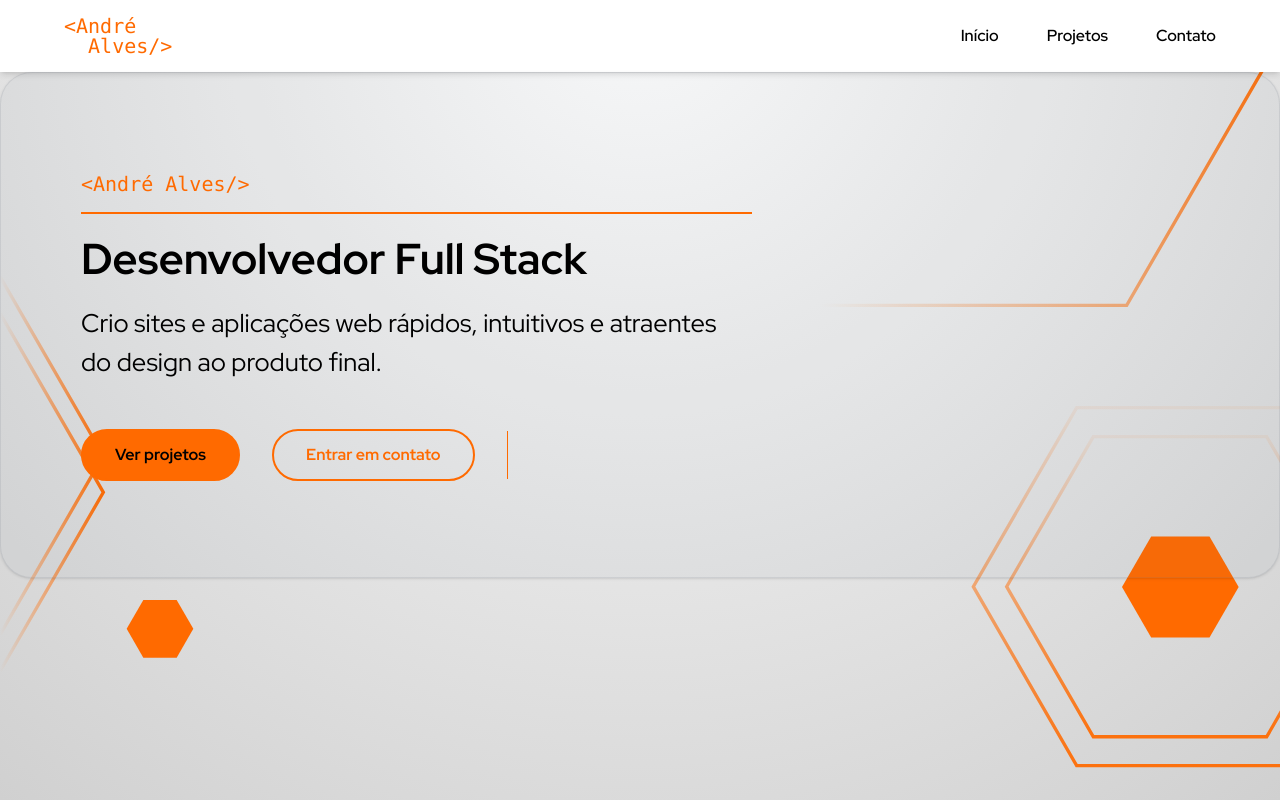
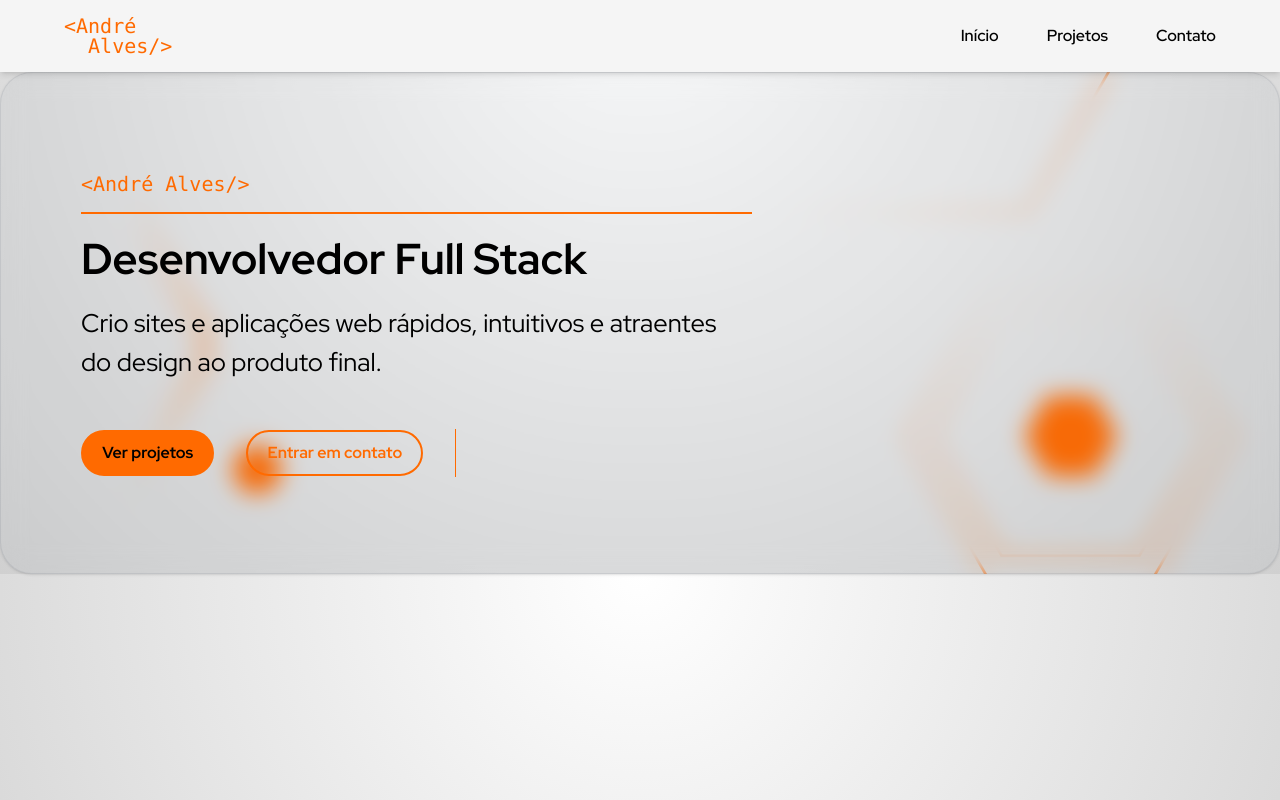
Before and after one commit to andre-f-alves/personal-home-page, a Next.js app: page / in a window 1280 px wide. Built offline with nearby package versions, Linux system fonts and the light colour scheme; some icons are missing.

Commit message:
fix: fix header and main content overlay

```diff
--- a/src/app/components/background.tsx
+++ b/src/app/components/background.tsx
@@ -1,6 +1,6 @@
 export default function Background() {
   return (
-    <div className="absolute top-0 left-0 w-full h-full">
+    <div className="absolute -z-10 inset-0">
       <svg viewBox="0 0 1920 1080" fill="none" xmlns="http://www.w3.org/2000/svg" className="w-full h-full">
         <path d="M1858 820.5L1814.25 896.277H1726.75L1683 820.5L1726.75 744.723H1814.25L1858 820.5Z" fill="#FF6A00" />
         <path d="M2030 820L1900 1045.17H1640L1510 820L1640 594.833H1900L2030 820Z" stroke="url(#paint0_linear_2035_10)" strokeWidth="5" />
--- a/src/app/components/header.tsx
+++ b/src/app/components/header.tsx
@@ -2,7 +2,7 @@ import NavBar from "./nav-bar"
 
 export default function Header() {
   return (
-    <header className="sticky top-0 left-0 flex justify-between items-center max-w-[120rem] mx-auto p-[1rem_2rem] md:p-[1rem_4rem] bg-header-color shadow-md">
+    <header className="relative flex justify-between items-center max-w-[120rem] mx-auto p-[1rem_2rem] md:p-[1rem_4rem] bg-header-color shadow-md">
       <span className="font-[Consolas] text-[1.25rem] text-brand leading-none">
         &lt;André<br />&nbsp;&nbsp;Alves/&gt;
       </span>
--- a/src/app/components/home-section.tsx
+++ b/src/app/components/home-section.tsx
@@ -2,8 +2,10 @@ import ContactLinks from "./contact-links"
 
 export default function HomeSection() {
   return (
-    <section id="home" className="relative w-full h-full">
-      <div className="max-w-7xl h-full p-[3rem_1.5rem] md:p-[6rem_3rem] lg:px-20 mx-auto rounded-4xl bg-gray-500/5 border-1 border-gray-500/15 shadow-sm">
+    <section id="home" className="w-full h-full">
+
+      <div className="max-w-7xl h-full p-[3rem_1.5rem] md:p-[6rem_3rem] lg:px-20 mx-auto xl:rounded-4xl bg-gray-500/5 border-1 border-gray-500/15 backdrop-blur-md shadow-sm">
+
         <div className="flex flex-col justify-center items-center md:items-start gap-[3rem] h-full text-center md:text-left">
 
           <div className="w-full flex flex-col items-center md:items-start gap-[.8rem]">
@@ -20,13 +22,13 @@ export default function HomeSection() {
           <div className="flex flex-col md:flex-row items-center gap-[2rem] w-full md:w-max">
             <a
               href="#projects"
-              className="text-nowrap p-[1rem_2rem] font-bold rounded-full border-2 border-brand text-center leading-none bg-brand hover:bg-hover hover:border-hover"
+              className="text-nowrap p-[.8rem_1.2rem] font-bold rounded-full border-2 border-brand text-center leading-none bg-brand hover:bg-hover hover:border-hover"
             >
               Ver projetos
             </a>
             <a
               href="#contact"
-              className="text-nowrap p-[1rem_2rem] font-bold rounded-full border-2 border-brand text-center leading-none text-brand hover:text-hover hover:border-hover"
+              className="text-nowrap p-[.8rem_1.2rem] font-bold rounded-full border-2 border-brand text-center leading-none text-brand hover:text-hover hover:border-hover"
             >
               Entrar em contato
             </a>
--- a/src/app/components/main.tsx
+++ /dev/null
@@ -1,9 +0,0 @@
-import HomeSection from "./home-section"
-
-export default function Main() {
-  return (
-    <main className="max-w-[110rem] mx-auto">
-      <HomeSection />
-    </main>
-  )
-}
--- a/src/app/components/menu-button.tsx
+++ b/src/app/components/menu-button.tsx
@@ -23,7 +23,7 @@ export default function MenuButton({
         className="m-auto"
       >
         <g
-          strokeLinecap="square"
+          strokeLinecap="round"
           strokeWidth="2"
           className="group-hover:stroke-white fill-none stroke-brand"
         >
--- a/src/app/components/mobile-nav-menu.tsx
+++ b/src/app/components/mobile-nav-menu.tsx
@@ -11,7 +11,7 @@ export default function MobileNavMenu({
   isMenuOpen,
   children
 }: Readonly<MobileNavMenuProps>) {
-  const [ top, setTop ] = useState<number>(0)
+  const [top, setTop] = useState<number>(0)
 
   useEffect(() => {
     const header = document.querySelector("header")
@@ -22,7 +22,7 @@ export default function MobileNavMenu({
   }, [])
 
   return (
-    <div style={{ top: `${top}px`, height: `calc(100dvh - ${top}px)` }} className={`fixed right-0 p-[2rem_15vw] transition-transform duration-500 ease-in-out ${isMenuOpen ? "translate-x-0" : "translate-x-full"} bg-header-color shadow-md`}>
+    <div style={{ top: `${top}px` }} className={`fixed right-0 bottom-0 p-[2rem_15vw] transition-transform duration-500 ease-in-out ${isMenuOpen ? "translate-x-0" : "translate-x-full"} bg-header-color shadow-md`}>
       <ul className="flex flex-col items-center gap-[3rem] list-none">
         {children}
       </ul>
--- a/src/app/globals.css
+++ b/src/app/globals.css
@@ -4,7 +4,7 @@
   --background: radial-gradient(circle at top, #fff, #d0d0d0);
   --foreground: #000;
 
-  --header-color: #fff;
+  --header-color: hsl(0, 0%, 96%);
 
   --title-color: #000;
 
@@ -35,12 +35,11 @@
 }
 
 html, body {
-  height: 100dvh;
-  overflow: hidden;
+  position: relative;
 }
 
 body {
-  position: relative;
+  overflow-x: clip;
   font-family: var(--font-red-hat-display), sans-serif;
   color: var(--foreground);
   background: var(--background);
--- a/src/app/page.tsx
+++ b/src/app/page.tsx
@@ -1,15 +1,19 @@
 import Background from "./components/background"
 import Header from "./components/header"
-import Main from "./components/main"
+import HomeSection from "./components/home-section"
 
 export default function Home() {
   return (
     <>
       <Background />
-      <div className="w-full bg-header-color backdrop-blur-[5px]">
+
+      <div className="sticky z-50 top-0 left-0 w-full bg-header-color">
         <Header />
       </div>
-      <Main />
+
+      <main className="relative max-w-[110rem] mx-auto">
+        <HomeSection />
+      </main>
     </>
   )
 }
```
